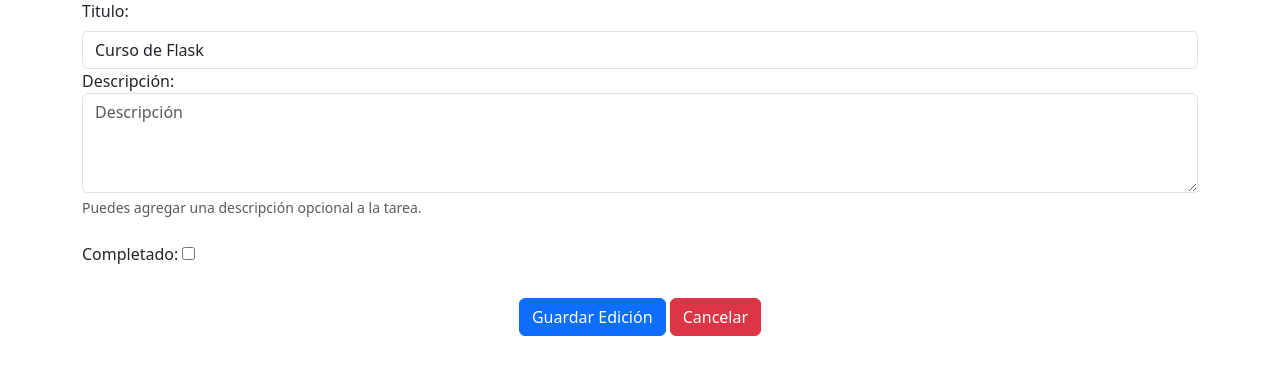
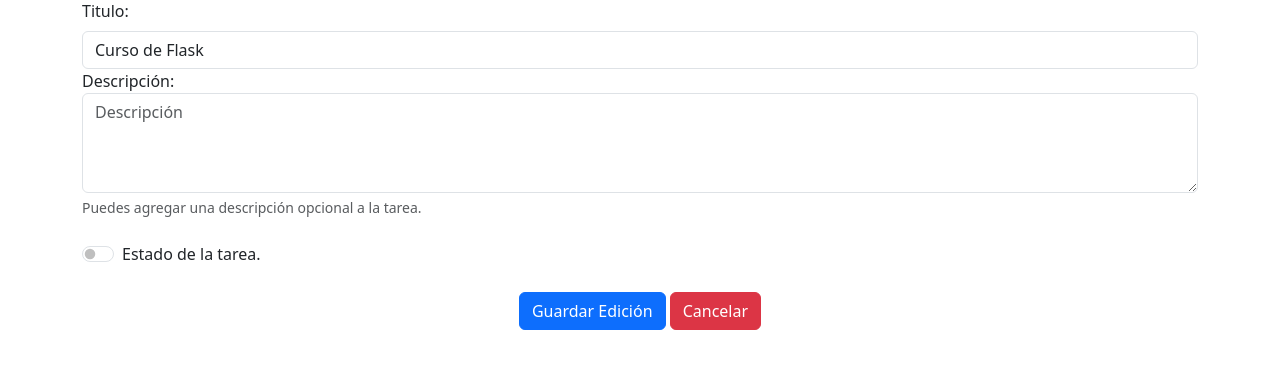
Before and after one commit to AlanEduardoGL/Flask-TodoLsit, a Flask app: page /todo/edit/1 in a window 1280 px wide. Shown: the part 123-498 px from the top of the page. Run offline with Flask 3, Linux system fonts and the light colour scheme; a user stored in the database is signed in.

Commit message:
Se cambio el tipo de checkbox al editar el state de la tarea.

```diff
--- a/todor/templates/todo/update.html
+++ b/todor/templates/todo/update.html
@@ -7,17 +7,23 @@
     <form action="" method="post">
         <div class="form-group">
             <label for="titulo_tarea_nueva" class="form-label">Titulo: </label>
-            <input type="text" class="form-control" id="titulo_tarea_nueva" name="titulo_tarea_nueva" required minlength="4" maxlength="40" value="{{ todo.title }}">
+            <input type="text" class="form-control" id="titulo_tarea_nueva" name="titulo_tarea_nueva" required
+                minlength="4" maxlength="40" value="{{ todo.title }}">
         </div>
         <div class="form-group">
             <label for="descripcion_tarea">Descripción: </label>
-            <textarea class="form-control" placeholder="Descripción" id="descripcion_tarea" name="descripcion_tarea" style="height: 100px" value="{{ todo.desc }}"></textarea>
+            <textarea class="form-control" placeholder="Descripción" id="descripcion_tarea" name="descripcion_tarea"
+                style="height: 100px" value="{{ todo.desc }}"></textarea>
             <div class="form-text">Puedes agregar una descripción opcional a la tarea.</div>
         </div>
         <br>
-        <div class="form-group">
+        <!-- <div class="form-group">
             <label for="state" class="form-label">Completado: </label>
             <input type="checkbox" class="form-checkbox" id="state" name="state" {% if todo.state == True %} checked {% endif %}>
+        </div> -->
+        <div class="form-check form-switch">
+            <label class="form-check-label" for="state">Estado de la tarea.</label>
+            <input class="form-check-input" type="checkbox" id="state" name="state" {% if todo.state == True %} checked {% endif %}>
         </div>
         <br>
         <div class="text-center">
```
Also changed, not shown: instance/todolist.db.
